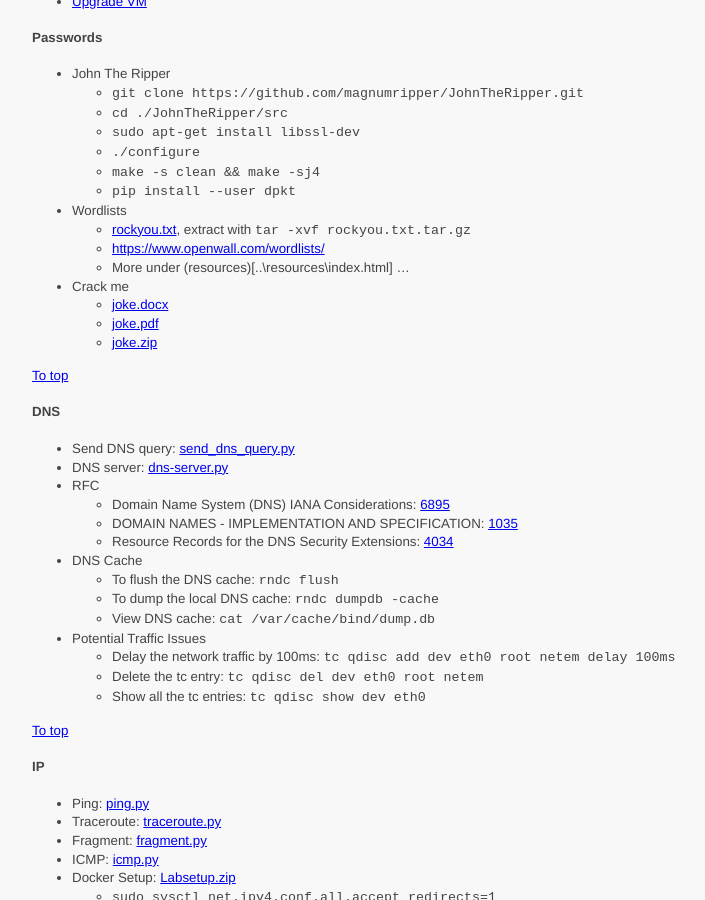
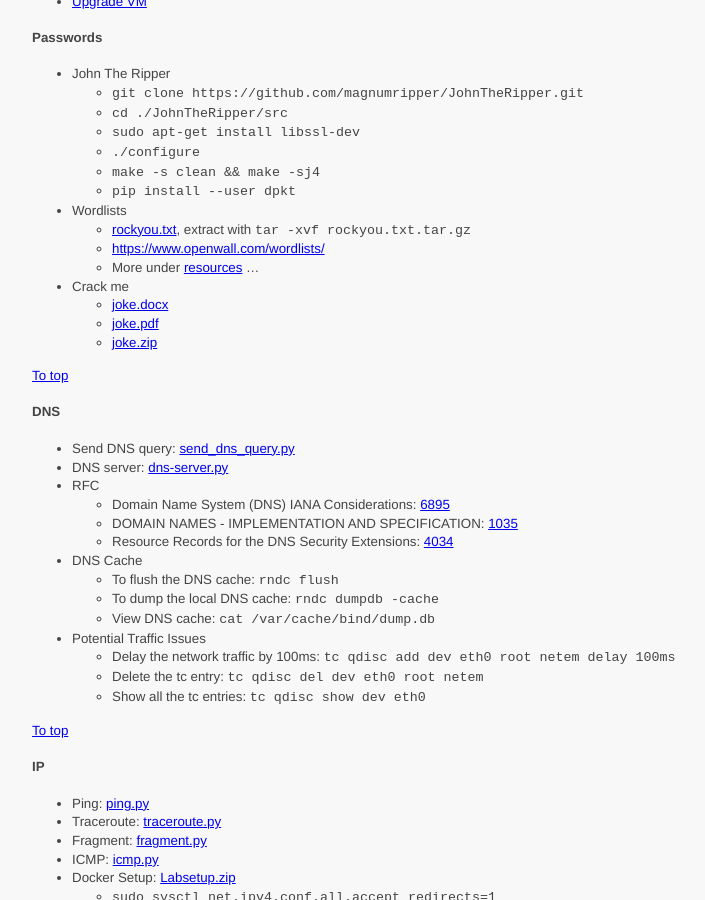
Before and after one commit to ycpcs/cs335-spring2023, a Jekyll site: the page built from notes/index.md, in a window 1280 px wide and 900 px high, scrolled down 416 px. Shown: the whole window, without its empty margins (68-773 px from the left). Built offline with Jekyll 4.4.1, drawn with Linux system fonts in a browser that asks for light colours.

Commit message:
fix link

````diff
--- a/notes/index.md
+++ b/notes/index.md
@@ -35,7 +35,7 @@ This page contains notes and code snippets regularly used in class.
 - Wordlists
   - [rockyou.txt](pass\rockyou.txt.tar.gz), extract with ```tar -xvf rockyou.txt.tar.gz```
   - [https://www.openwall.com/wordlists/](https://www.openwall.com/wordlists/)
-  - More under (resources)[..\resources\index.html] ...
+  - More under [resources](..\resources\index.html) ...
 - Crack me
   - [joke.docx](pass\joke.docx)
   - [joke.pdf](pass\joke.pdf)
````
